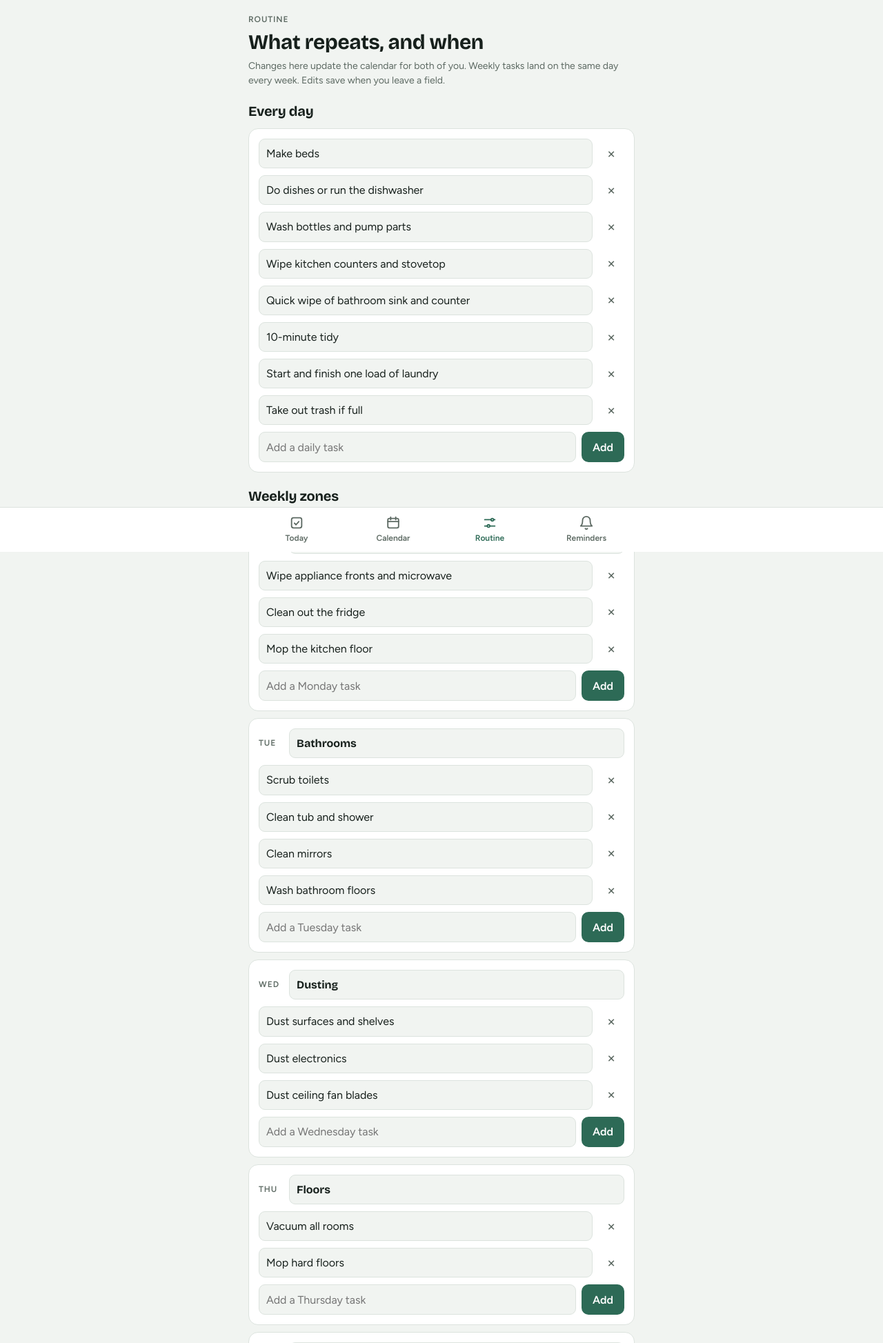
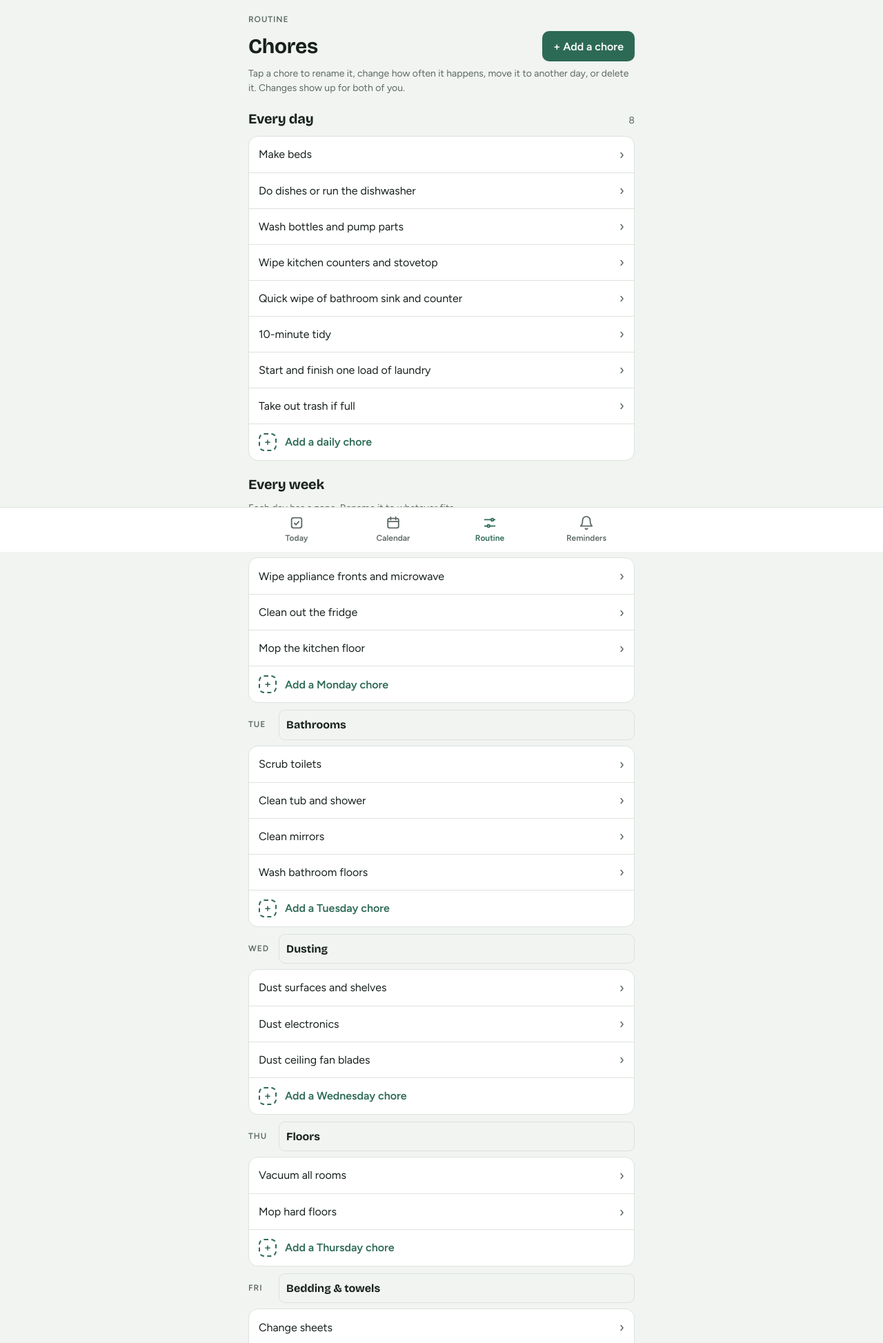
Before and after one commit to gmacintyre/clean-routine, an ASP.NET Core app: page /Routine in a window 1280 px wide. Shown: the top 1947 px of the page at 69% size. Run offline with ASP.NET Core 8, Linux system fonts and the light colour scheme; the visitor is signed in with stand-in values (Sample User, id 1).

Commit message:
Add a chore editor and one-off jobs
- New Chore page to add or edit a chore: name, how often (daily, weekly,
  monthly, seasonal, just once), week of the month, day, or date
- Routine page now lists chores as rows you tap to edit, with add links
  per section; day zones are still renamed inline
- Deleting a chore asks for confirmation on the page
- One-off jobs for a single date, addable from any day's checklist
- One-off jobs are included in the daily reminder

Co-Authored-By: Claude Opus 5.5 <noreply@anthropic.com>
Claude-Session: https://claude.ai/code/session_014oVvEhLvGRALpXivzYMYud

```diff
--- a/src/CleanRoutine/Domain/Models.cs
+++ b/src/CleanRoutine/Domain/Models.cs
@@ -6,11 +6,13 @@ public enum Frequency
     Weekly,
     Monthly,
     Seasonal,
+    /// <summary>A one-off chore on a single <see cref="CleaningTask.Date"/>.</summary>
+    Once,
 }
 
 /// <summary>One repeating chore. Weekly tasks use <see cref="Weekday"/>;
 /// monthly and seasonal tasks use both <see cref="Weekday"/> and <see cref="WeekOfMonth"/>
-/// (for example "the 2nd Saturday").</summary>
+/// (for example "the 2nd Saturday"); one-off tasks use <see cref="Date"/>.</summary>
 public class CleaningTask
 {
     public string Id { get; set; } = NewId();
@@ -18,6 +20,8 @@ public class CleaningTask
     public Frequency Frequency { get; set; }
     public DayOfWeek? Weekday { get; set; }
     public int? WeekOfMonth { get; set; }
+    /// <summary>The day a one-off chore is due.</summary>
+    public DateOnly? Date { get; set; }
 
     public static string NewId() => Guid.NewGuid().ToString("n")[..12];
 }
--- a/src/CleanRoutine/Pages/Routine.cshtml
+++ b/src/CleanRoutine/Pages/Routine.cshtml
@@ -7,112 +7,100 @@
 }
 
 @functions {
-    // One editable task row. Monthly and seasonal tasks also pick which week and day they land on.
-    private async Task TaskRow(CleaningTask t)
+    // A chore row: tap it to edit. The right side says when it happens.
+    private async Task ChoreLink(CleaningTask t, bool showWhen)
     {
-        var sched = t.Frequency is Frequency.Monthly or Frequency.Seasonal;
-        <div class="edit-row @(sched ? "sched" : "")">
-            <form method="post" asp-page-handler="Update">
-                <input type="hidden" name="id" value="@t.Id" />
-                <input class="txt" id="title-@t.Id" name="title" value="@t.Title" aria-label="Task name" maxlength="120" data-autosubmit />
-                @if (sched)
-                {
-                    <select id="week-@t.Id" name="week" aria-label="Which week" data-autosubmit>
-                        @for (var n = 1; n <= 4; n++)
-                        {
-                            <option value="@n" selected="@(t.WeekOfMonth == n)">@Schedule.Ordinal(n)</option>
-                        }
-                    </select>
-                    <select id="day-@t.Id" name="weekday" aria-label="Which day" data-autosubmit>
-                        @foreach (var w in Schedule.WeekOrder)
-                        {
-                            <option value="@w" selected="@(t.Weekday == w)">@w.ToString()[..3]</option>
-                        }
-                    </select>
-                }
-                <button type="submit" class="hidden-submit">Save</button>
-            </form>
-            <form method="post" asp-page-handler="Delete">
-                <input type="hidden" name="id" value="@t.Id" />
-                <button class="rm" type="submit" aria-label="Remove @t.Title">×</button>
-            </form>
-        </div>
+        <a class="chore" href="/Chore/@t.Id">
+            <span class="t">@t.Title</span>
+            @if (showWhen)
+            {
+                <span class="when">@(t.Frequency == Frequency.Once ? t.Date?.ToString("ddd MMM d") : $"{Schedule.Ordinal(t.WeekOfMonth ?? 1)} {t.Weekday?.ToString()[..3]}")</span>
+            }
+            <span class="chev" aria-hidden="true">›</span>
+        </a>
         await Task.CompletedTask;
     }
 
-    private async Task AddRow(Frequency f, DayOfWeek? day, string placeholder, string id)
+    private async Task AddLink(string href, string label)
     {
-        <form method="post" asp-page-handler="Add" class="add">
-            <input type="hidden" name="frequency" value="@f" />
-            @if (day is not null)
-            {
-                <input type="hidden" name="weekday" value="@day" />
-            }
-            <input class="txt" id="@id" name="title" placeholder="@placeholder" aria-label="@placeholder" maxlength="120" />
-            <button class="btn" type="submit">Add</button>
-        </form>
+        <a class="chore add-chore" href="@href"><span class="plus" aria-hidden="true">+</span><span class="t">@label</span></a>
         await Task.CompletedTask;
     }
 }
 
 <div class="dayhead">
     <span class="eyebrow">Routine</span>
-    <h1>What repeats, and when</h1>
-    <p class="note">Changes here update the calendar for both of you. Weekly tasks land on the same day every week. Edits save when you leave a field.</p>
+    <div class="row spread wrap">
+        <h1>Chores</h1>
+        <a class="btn" href="/Chore">+ Add a chore</a>
+    </div>
+    <p class="note">Tap a chore to rename it, change how often it happens, move it to another day, or delete it. Changes show up for both of you.</p>
 </div>
 
 <section class="section" id="daily">
-    <h2>Every day</h2>
-    <div class="card">
-        @foreach (var t in Model.Tasks.Where(t => t.Frequency == Frequency.Daily))
+    <div class="group-h"><h2>Every day</h2><span class="count">@Model.Of(Frequency.Daily).Count()</span></div>
+    <div class="list">
+        @foreach (var t in Model.Of(Frequency.Daily))
         {
-            await TaskRow(t);
+            await ChoreLink(t, false);
         }
-        @{ await AddRow(Frequency.Daily, null, "Add a daily task", "add-daily"); }
+        @{ await AddLink("/Chore?frequency=Daily", "Add a daily chore"); }
     </div>
 </section>
 
 <section class="section">
-    <h2>Weekly zones</h2>
+    <h2>Every week</h2>
+    <p class="note">Each day has a zone. Rename it to whatever fits.</p>
     @foreach (var w in Schedule.WeekOrder)
     {
-        <div class="card" id="day-@((int)w)">
+        <div class="day-block" id="day-@((int)w)">
             <form method="post" asp-page-handler="Zone" class="zone-row">
                 <input type="hidden" name="day" value="@w" />
                 <span class="eyebrow">@w.ToString()[..3]</span>
                 <input class="txt" id="zone-@((int)w)" name="name" value="@Model.Zones[(int)w]" placeholder="Name this day" aria-label="@w zone name" maxlength="40" data-autosubmit />
                 <button type="submit" class="hidden-submit">Save</button>
             </form>
-            @foreach (var t in Model.Tasks.Where(t => t.Frequency == Frequency.Weekly && t.Weekday == w))
-            {
-                await TaskRow(t);
-            }
-            @{ await AddRow(Frequency.Weekly, w, $"Add a {w} task", $"add-{(int)w}"); }
+            <div class="list">
+                @foreach (var t in Model.Of(Frequency.Weekly).Where(t => t.Weekday == w))
+                {
+                    await ChoreLink(t, false);
+                }
+                @{ await AddLink($"/Chore?frequency=Weekly&weekday={w}", $"Add a {w} chore"); }
+            </div>
         </div>
     }
 </section>
 
 <section class="section" id="monthly">
-    <h2>Monthly</h2>
-    <p class="note">Pick the week and day each one lands on.</p>
-    <div class="card">
-        @foreach (var t in Model.Tasks.Where(t => t.Frequency == Frequency.Monthly))
+    <div class="group-h"><h2>Once a month</h2><span class="count">@Model.Of(Frequency.Monthly).Count()</span></div>
+    <div class="list">
+        @foreach (var t in Model.Of(Frequency.Monthly).OrderBy(t => t.WeekOfMonth).ThenBy(t => t.Weekday))
         {
-            await TaskRow(t);
+            await ChoreLink(t, true);
         }
-        @{ await AddRow(Frequency.Monthly, null, "Add a monthly task", "add-monthly"); }
+        @{ await AddLink("/Chore?frequency=Monthly", "Add a monthly chore"); }
     </div>
 </section>
 
 <section class="section" id="seasonal">
-    <h2>Seasonal</h2>
-    <p class="note">Runs in January, April, July and October.</p>
-    <div class="card">
-        @foreach (var t in Model.Tasks.Where(t => t.Frequency == Frequency.Seasonal))
+    <div class="group-h"><h2>Every season</h2><span class="count">Jan · Apr · Jul · Oct</span></div>
+    <div class="list">
+        @foreach (var t in Model.Of(Frequency.Seasonal).OrderBy(t => t.WeekOfMonth).ThenBy(t => t.Weekday))
         {
-            await TaskRow(t);
+            await ChoreLink(t, true);
         }
-        @{ await AddRow(Frequency.Seasonal, null, "Add a seasonal task", "add-seasonal"); }
+        @{ await AddLink("/Chore?frequency=Seasonal", "Add a seasonal chore"); }
+    </div>
+</section>
+
+<section class="section" id="once">
+    <div class="group-h"><h2>One-off jobs</h2><span class="count">Coming up</span></div>
+    <div class="list">
+        @foreach (var t in Model.UpcomingOnce)
+        {
+            await ChoreLink(t, true);
+        }
+        @{ await AddLink("/Chore?frequency=Once", "Add a one-off job"); }
     </div>
 </section>
 
--- a/src/CleanRoutine/Pages/Routine.cshtml.cs
+++ b/src/CleanRoutine/Pages/Routine.cshtml.cs
@@ -5,80 +5,48 @@ using Microsoft.AspNetCore.Mvc.RazorPages;
 
 namespace CleanRoutine.Pages;
 
-public class RoutineModel(HouseholdStore store) : PageModel
+/// <summary>All chores, grouped by how often they happen. Chores are added and edited on the Chore page;
+/// day zones are renamed here.</summary>
+public class RoutineModel(HouseholdStore store, HouseholdClock clock) : PageModel
 {
     public List<CleaningTask> Tasks { get; private set; } = [];
     public string[] Zones { get; private set; } = new string[7];
+    public DateOnly Today { get; private set; }
+
+    public IEnumerable<CleaningTask> Of(Frequency f) => Tasks.Where(t => t.Frequency == f);
+
+    /// <summary>One-off chores from today on, soonest first. Past ones stay out of the way.</summary>
+    public IEnumerable<CleaningTask> UpcomingOnce =>
+        Of(Frequency.Once).Where(t => t.Date >= Today).OrderBy(t => t.Date);
 
     public async Task OnGetAsync()
     {
+        Today = clock.Today;
         (Tasks, Zones) = await store.ReadAsync(d => (
             d.Tasks.Select(t => new CleaningTask
             {
-                Id = t.Id, Title = t.Title, Frequency = t.Frequency, Weekday = t.Weekday, WeekOfMonth = t.WeekOfMonth,
+                Id = t.Id, Title = t.Title, Frequency = t.Frequency, Weekday = t.Weekday,
+                WeekOfMonth = t.WeekOfMonth, Date = t.Date,
             }).ToList(),
             (string[])d.Zones.Clone()));
     }
 
-    public async Task<IActionResult> OnPostAddAsync(Frequency frequency, DayOfWeek? weekday, string? title)
-    {
-        title = title?.Trim();
-        if (string.IsNullOrEmpty(title)) return Back(frequency, weekday);
-
-        var task = new CleaningTask { Title = Limit(title), Frequency = frequency };
-        if (frequency == Frequency.Weekly) task.Weekday = weekday ?? DayOfWeek.Monday;
-        if (frequency is Frequency.Monthly or Frequency.Seasonal)
-        {
-            task.Weekday = DayOfWeek.Saturday;
-            task.WeekOfMonth = 1;
-        }
-        await store.WriteAsync(d => d.Tasks.Add(task));
-        return Back(frequency, weekday);
-    }
-
-    public async Task<IActionResult> OnPostUpdateAsync(string id, string? title, DayOfWeek? weekday, int? week)
-    {
-        var (freq, day) = await store.WriteAsync(d =>
-        {
-            var t = d.Tasks.FirstOrDefault(x => x.Id == id);
-            if (t is null) return ((Frequency?)null, (DayOfWeek?)null);
-            if (!string.IsNullOrWhiteSpace(title)) t.Title = Limit(title.Trim());
-            if (t.Frequency is Frequency.Monthly or Frequency.Seasonal)
-            {
-                if (weekday is not null) t.Weekday = weekday;
-                if (week is >= 1 and <= 4) t.WeekOfMonth = week;
-            }
-            return (t.Frequency, t.Weekday);
-        });
-        return freq is null ? RedirectToPage() : Back(freq.Value, day);
-    }
-
-    public async Task<IActionResult> OnPostDeleteAsync(string id)
-    {
-        var removed = await store.WriteAsync(d =>
-        {
-            var t = d.Tasks.FirstOrDefault(x => x.Id == id);
-            if (t is not null) d.Tasks.Remove(t);
-            return t;
-        });
-        if (removed is null) return RedirectToPage();
-        TempData["Toast"] = $"Removed “{removed.Title}”";
-        return Back(removed.Frequency, removed.Weekday);
-    }
-
     public async Task<IActionResult> OnPostZoneAsync(DayOfWeek day, string? name)
     {
-        await store.WriteAsync(d => d.Zones[(int)day] = Limit(name?.Trim() ?? "", 40));
+        if (!Enum.IsDefined(day)) return BadRequest();
+        name = (name ?? "").Trim();
+        await store.WriteAsync(d => d.Zones[(int)day] = name.Length > 40 ? name[..40] : name);
+        TempData["Toast"] = name.Length > 0 ? $"{day} is now {name} day" : $"Cleared {day}'s name";
         return Redirect($"/Routine#day-{(int)day}");
     }
 
-    private RedirectResult Back(Frequency f, DayOfWeek? day) => Redirect(f switch
+    /// <summary>Where on this page a chore is listed.</summary>
+    public static string Anchor(CleaningTask t) => t.Frequency switch
     {
         Frequency.Daily => "/Routine#daily",
-        Frequency.Weekly => $"/Routine#day-{(int)(day ?? DayOfWeek.Monday)}",
+        Frequency.Weekly => $"/Routine#day-{(int)(t.Weekday ?? DayOfWeek.Monday)}",
         Frequency.Monthly => "/Routine#monthly",
-        _ => "/Routine#seasonal",
-    });
-
-    private static string Limit(string s, int max = 120) => s.Length > max ? s[..max] : s;
+        Frequency.Seasonal => "/Routine#seasonal",
+        _ => "/Routine#once",
+    };
 }
--- a/src/CleanRoutine/Push/DailyReminderService.cs
+++ b/src/CleanRoutine/Push/DailyReminderService.cs
@@ -71,7 +71,7 @@ public class DailyReminderService(
         var daily = plan.Tasks.Count(t => t.Frequency == Frequency.Daily);
         var big = plan.Tasks.Where(t => t.Frequency is Frequency.Monthly or Frequency.Seasonal)
             .Select(t => t.Title).ToList();
-        var weekly = plan.Tasks.Where(t => t.Frequency == Frequency.Weekly).Select(t => t.Title).ToList();
+        var weekly = plan.Tasks.Where(t => t.Frequency is Frequency.Weekly or Frequency.Once).Select(t => t.Title).ToList();
 
         var parts = new List<string>();
         if (big.Count > 0) parts.Add("Bigger job: " + string.Join("; ", big));
--- a/src/CleanRoutine/wwwroot/css/site.css
+++ b/src/CleanRoutine/wwwroot/css/site.css
@@ -136,6 +136,36 @@ select { width: auto; }
 .check input { width: 20px; height: 20px; accent-color: var(--accent); }
 .hidden-submit { display: none; }
 
+/* Chore lists (Routine) */
+.chore { display: flex; align-items: center; gap: 12px; padding: 13px 14px; min-height: 52px; color: var(--ink); text-decoration: none; }
+.chore + .chore { border-top: 1px solid var(--line); }
+.chore:hover { background: var(--bg); }
+.chore .t { flex: 1; min-width: 0; }
+.chore .when { font-size: 13px; color: var(--muted); font-variant-numeric: tabular-nums; white-space: nowrap; }
+.chore .chev { color: var(--muted); font-size: 20px; line-height: 1; }
+.add-chore { color: var(--accent); font-weight: 600; }
+.add-chore .plus { width: 26px; height: 26px; border-radius: 8px; border: 2px dashed var(--accent); display: grid; place-items: center; font-size: 16px; line-height: 1; flex: none; }
+.day-block { display: flex; flex-direction: column; gap: 8px; }
+
+/* Chore editor */
+.sr-only { position: absolute; width: 1px; height: 1px; overflow: hidden; clip: rect(0 0 0 0); white-space: nowrap; }
+.label { font-size: 14px; font-weight: 600; }
+.choices { display: flex; flex-direction: column; gap: 8px; }
+.choice { display: flex; align-items: flex-start; gap: 12px; padding: 12px; border: 1px solid var(--line); border-radius: 12px; cursor: pointer; }
+.choice:has(input:checked) { border-color: var(--accent); background: var(--accent-soft); }
+.choice input { margin: 3px 0 0; width: 18px; height: 18px; accent-color: var(--accent); flex: none; }
+.choice > span { display: flex; flex-direction: column; gap: 2px; }
+.days { display: grid; grid-template-columns: repeat(7, minmax(0, 1fr)); gap: 6px; }
+.day { position: relative; }
+.day input { position: absolute; opacity: 0; inset: 0; margin: 0; cursor: pointer; }
+.day span { display: grid; place-items: center; min-height: 44px; border: 1px solid var(--line); border-radius: 10px; font-size: 14px; font-weight: 600; }
+.day input:checked + span { background: var(--accent); border-color: var(--accent); color: var(--on-accent); }
+.day input:focus-visible + span { outline: 2px solid var(--accent); outline-offset: 2px; }
+fieldset { border: 0; min-width: 0; }
+.danger-zone { border-color: var(--line); }
+.link-btn.danger { color: var(--danger); }
+.btn.danger { background: var(--danger); color: var(--surface); }
+
 /* Bottom tab bar */
 .tabbar {
   position: fixed; left: 0; right: 0; bottom: 0; z-index: 5;
```
Also changed, not shown: src/CleanRoutine/Domain/Schedule.cs (+12 -0 lines), src/CleanRoutine/Pages/Chore.cshtml (added, +138 -0 lines), src/CleanRoutine/Pages/Chore.cshtml.cs (added, +123 -0 lines), src/CleanRoutine/Pages/Index.cshtml (+8 -1 lines), README.md.
